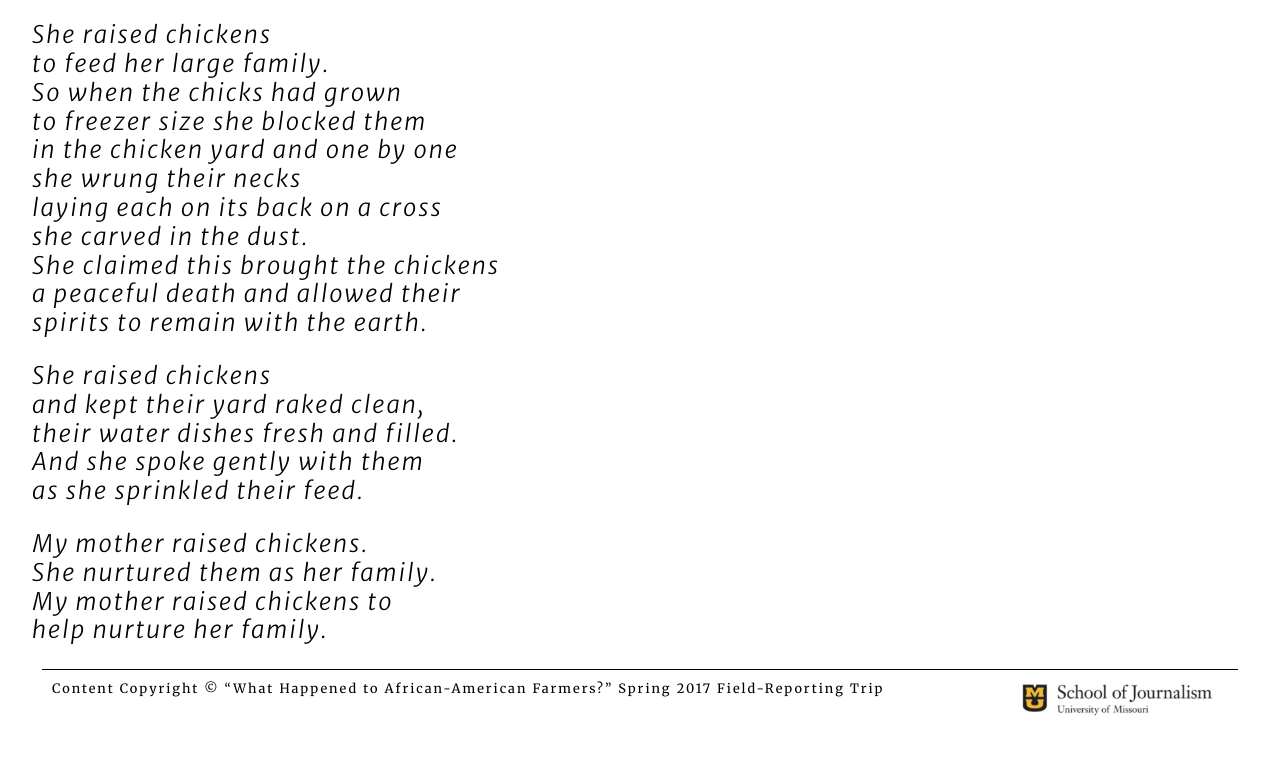
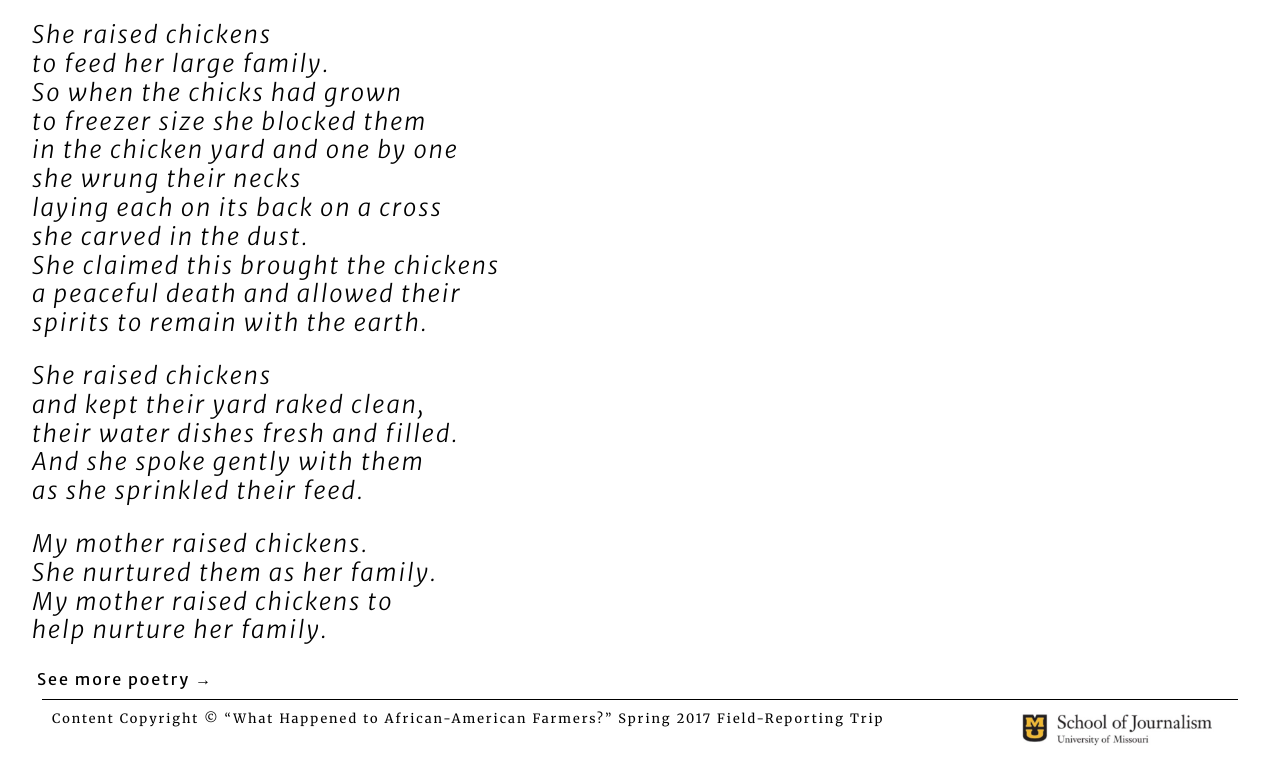
Before and after one commit to J4502-ss17/reportingonrace, a plain HTML site: page poemchickens.html in a window 1280 px wide. Shown: the part 1125-1905 px from the top of the page. Before the commit the page ends 1875 px from the top, so only its background shows below. Drawn offline with nearby package versions, Linux system fonts and the light colour scheme.

Commit message:
Added see more to poetry links

```diff
--- a/poemchickens.html
+++ b/poemchickens.html
@@ -86,7 +86,9 @@
 	help nurture her family.</p>
 </div>
 </div>
-
+<div class="videocredit">
+<a href="https://j4502-ss17.github.io/reportingonrace/poetry.html">See more poetry &rarr;</a>
+</div>
 
 
 
```
Also changed, not shown: poemcentering.html (+3 -2 lines), poemhandsinsoil.html (+3 -1 lines), poeminsearchofortyacres.html (+3 -1 lines), poemmississippimud.html (+3 -1 lines), poemvultures.html (+3 -1 lines), poemwalkingtherows.html (+3 -1 lines).
